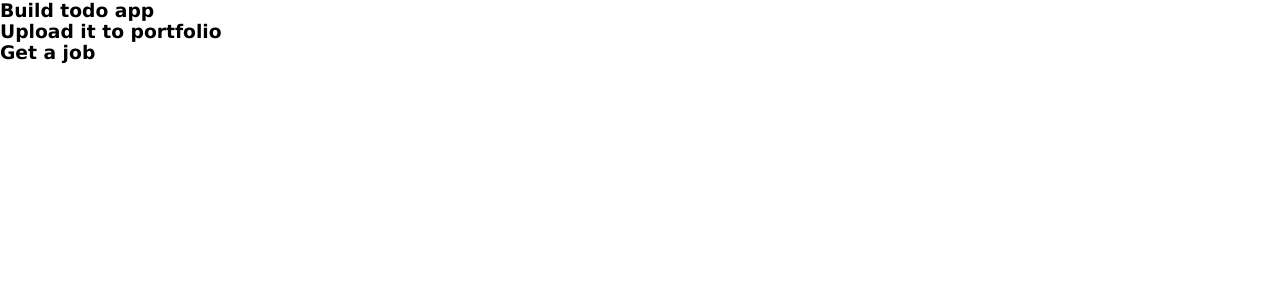
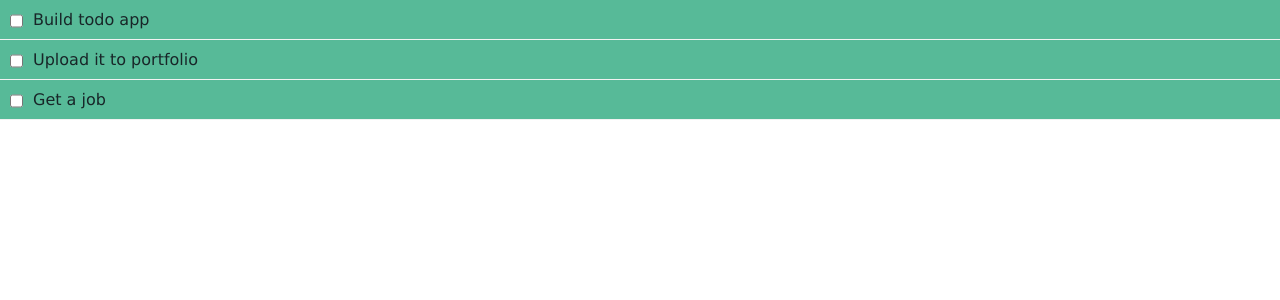
Before and after one commit to dylancruse/react-todos, a React (Create React App) app in the folder react-todos/: page / in a window 1280 px wide. Shown: the top 300 px of the page. Built offline with nearby package versions, Linux system fonts and the light colour scheme.

Commit message:
Create TodoItem component, add toggleComplete functionality, add Styles

```diff
--- a/react-todos/src/App.css
+++ b/react-todos/src/App.css
@@ -1,3 +1,11 @@
+:root {
+    --white: #f2f2f2;
+    --black: #182628;
+    --light-green: #65CCB8;
+    --green: #57BA98;
+    --dark-green: #3B945E;
+}
+
 * {
     box-sizing: border-box;
     margin: 0px;
--- a/react-todos/src/App.js
+++ b/react-todos/src/App.js
@@ -23,10 +23,25 @@ class App extends React.Component {
         ]
     }
 
+    toggleComplete = (id) => {
+        this.setState(
+            {
+                todos: this.state.todos.map(
+                    (todo) => {
+                        if(todo.id === id) {
+                            todo.completed = !todo.completed
+                        }
+                        return todo;
+                    }
+                )
+            }
+        );
+    }
+
     render() {
         return (
             <div className="App">
-                <Todos todos={this.state.todos} />
+                <Todos todos={this.state.todos} toggleComplete={this.toggleComplete} />
             </div>
         );
     }
--- /dev/null
+++ b/react-todos/src/components/TodoItem.js
@@ -0,0 +1,45 @@
+import React from 'react';
+import PropTypes from 'prop-types';
+
+class TodoItem extends React.Component {
+    getDivStyle = () => {
+        return {
+            background: 'var(--green)',
+            padding: '10px',
+            borderBottom: '1px solid var(--white)',
+            display: 'flex',
+            flexDirection: 'row',
+            justifyContent: 'start',
+            alignContent: 'center'
+        }
+    }
+
+    getPStyle = () => {
+        return {
+            color: 'var(--black)',
+            marginLeft: '10px',
+            textDecoration: this.props.todo.completed ? 'line-through' : 'none',
+        }
+    }
+
+    render() {
+        const {title, id} = this.props.todo;
+        return (
+            <div style={this.getDivStyle()}>
+                <input
+                    type="checkbox"
+                    onChange={this.props.toggleComplete.bind(this, id)}
+                    style={{marginTop: '3px'}}
+                />
+                <p style={this.getPStyle()}>{title}</p>
+            </div>
+        );
+    }
+}
+
+//PropTypes
+TodoItem.propTypes = {
+    todo: PropTypes.object.isRequired
+}
+
+export default TodoItem;
--- a/react-todos/src/components/Todos.js
+++ b/react-todos/src/components/Todos.js
@@ -1,13 +1,20 @@
 import React from 'react';
+import TodoItem from './TodoItem';
+import PropTypes from 'prop-types';
 
 class Todos extends React.Component {
     render() {
         return this.props.todos.map(
             (todo) => (
-                <h3>{ todo.title }</h3>
+                <TodoItem key={todo.id} todo={todo} toggleComplete={this.props.toggleComplete} />
             )
         );
     }
 }
 
+//PropTypes
+Todos.propTypes = {
+    todos: PropTypes.array.isRequired
+}
+
 export default Todos;
```
